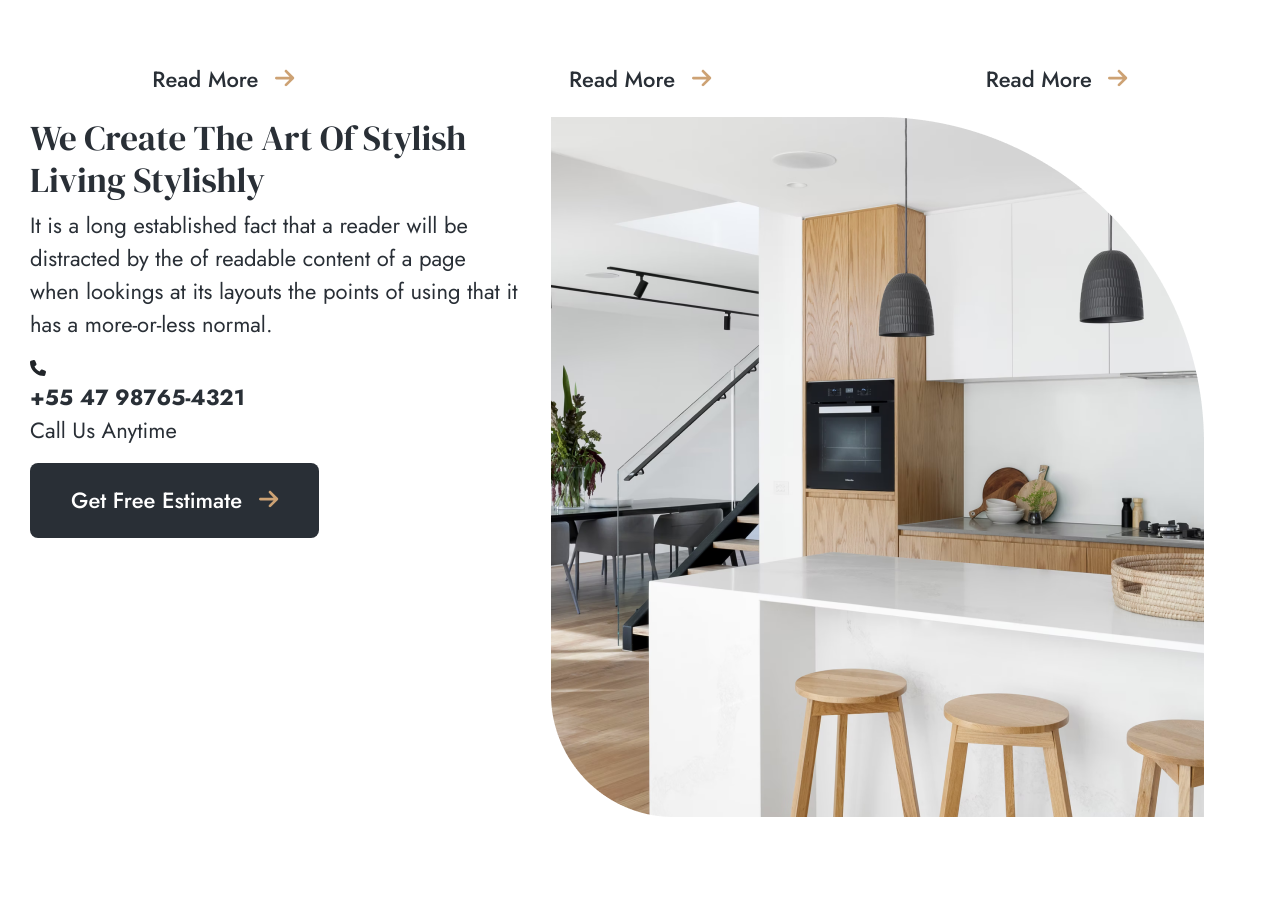
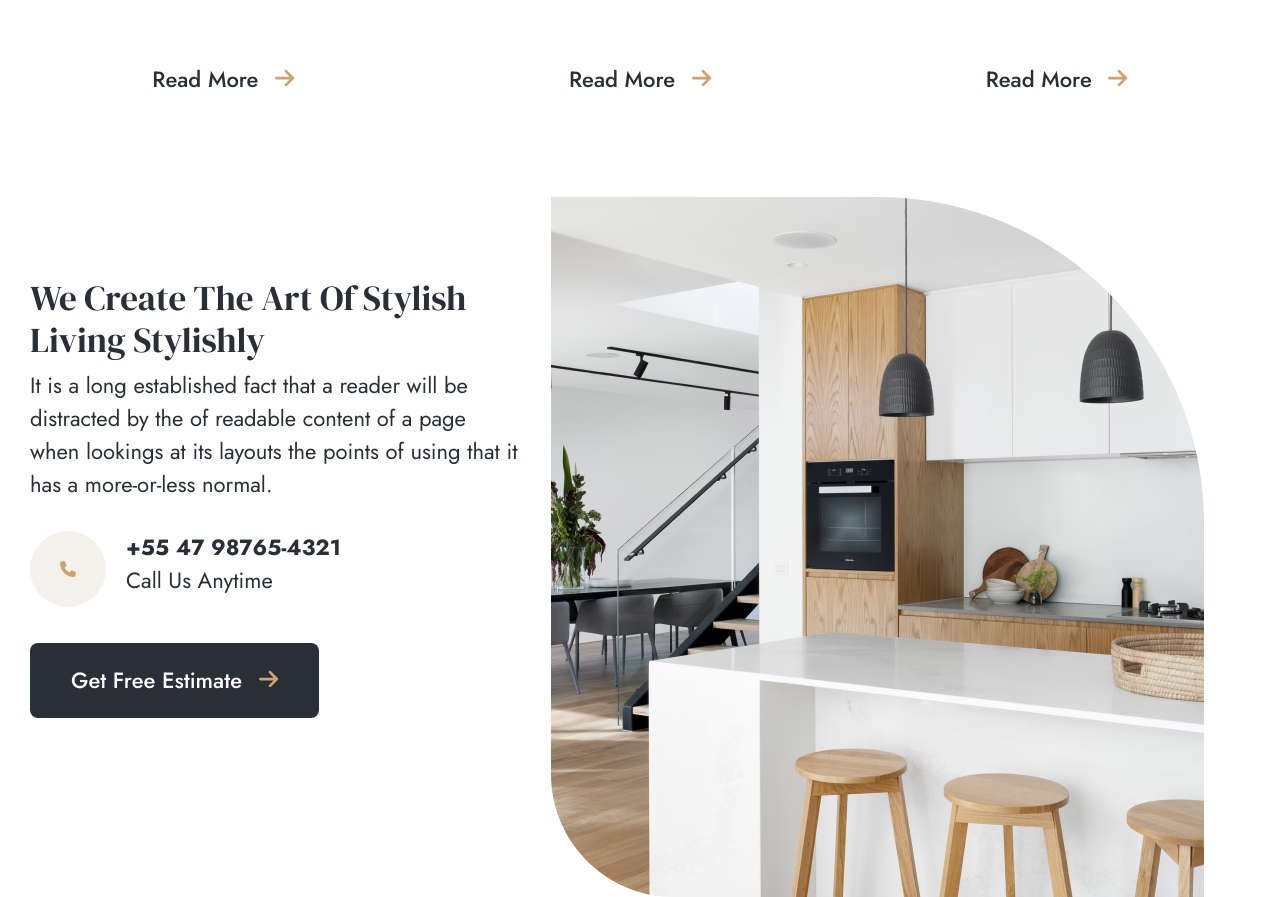
Before and after one commit to ecpieritz/interno-design, a Vue app: page / in a window 1280 px wide. Shown: the part 1072-1969 px from the top of the page. Before the commit the page ends 1889 px from the top, so only its background shows below. Built offline with nearby package versions, Linux system fonts and the light colour scheme.

Commit message:
Added home/callUs styles

```diff
--- a/src/components/home/callUs.vue
+++ b/src/components/home/callUs.vue
@@ -32,5 +32,23 @@ export default {
 @import '@/styles.scss';
 
 .id-home{
+  &__call-us{
+    padding-top: 80px;
+    &__text{
+      padding-top: 80px;
+      &__phone{
+        display: flex;
+        flex-direction: row;
+        margin: 30px 0;
+        svg{
+          color: $id-gold;
+          padding: 30px;
+          background-color: $id-light;
+          border-radius: 50%;
+          margin-right: 20px;
+        }
+      }
+    }
+  }
 }
 </style>
```
